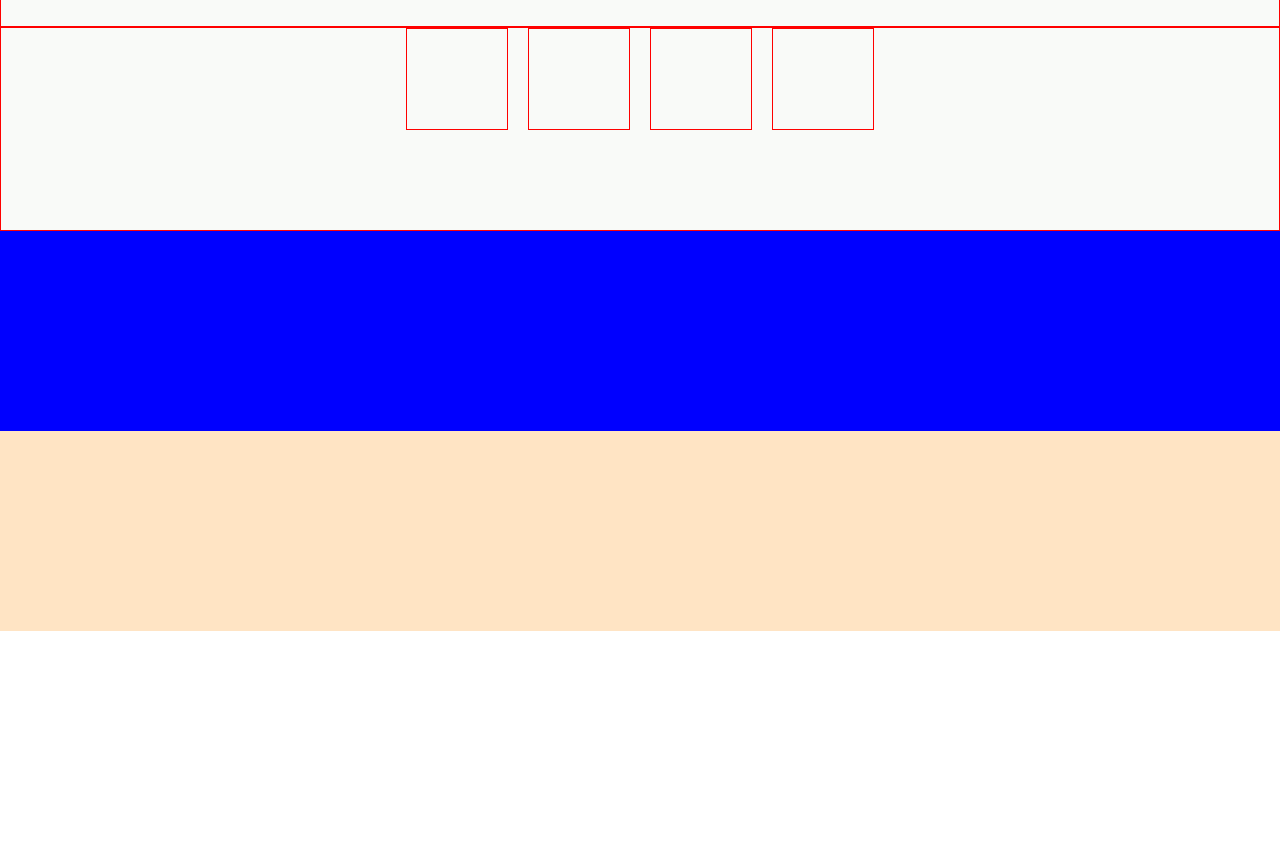
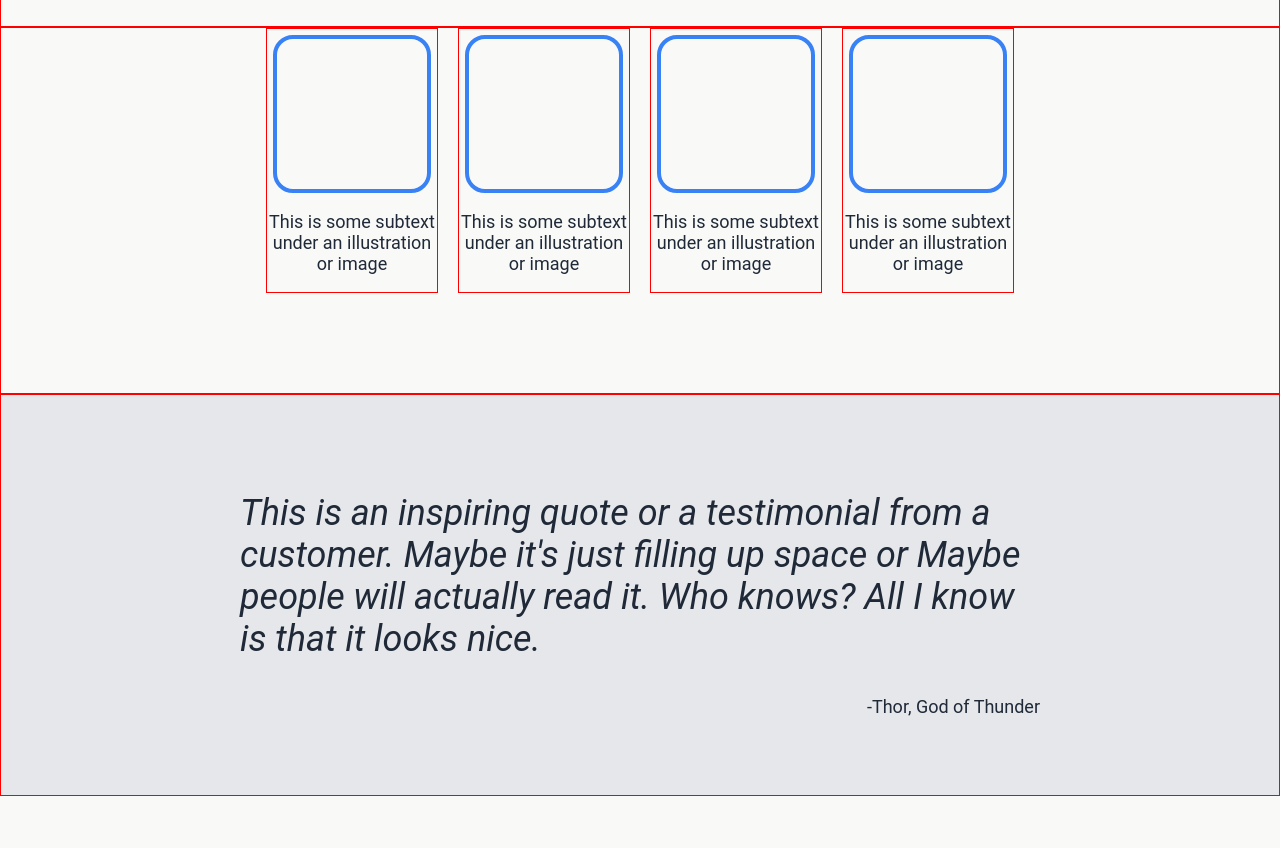
Before and after one commit to Odinsondev/project2-landingpage, a plain HTML site: page index.html in a window 1280 px wide. Shown: the part 524-1372 px from the top of the page. Before the commit the page ends 1155 px from the top, so only its background shows below. Drawn offline with Linux system fonts and the light colour scheme.

Commit message:
Add remaining sections and footer

```diff
--- a/index.html
+++ b/index.html
@@ -45,18 +45,39 @@
         <p class="text4">Some random information.</p>
       </div>
       <div class="content2-bottom">
-        <div class="img"></div>
-        <div class="img"></div>
-        <div class="img"></div>
-        <div class="img"></div>
+        <div class="img">
+          <div class="img2"></div>
+          <p class="text5">This is some subtext under an illustration or image</p>
+        </div>
+        <div class="img">
+          <div class="img2"></div>
+          <p class="text5">This is some subtext under an illustration or image</p>
+        </div>
+        <div class="img">
+          <div class="img2"></div>
+          <p class="text5">This is some subtext under an illustration or image</p>
+        </div>
+        <div class="img">
+          <div class="img2"></div>
+          <p class="text5">This is some subtext under an illustration or image</p>
+        </div>
       </div>
     </div>
-    <div class="content3"></div>
+    <div class="content3">
+      <div class="content3-text">
+        <p class="text6">This is an inspiring quote or a testimonial
+          from a customer. Maybe it's just filling up space or Maybe
+          people will actually read it. Who knows? All I know is that
+          it looks nice.
+        </p>
+        <p class="text7">-Thor, God of Thunder</p>
+      </div>
+    </div>
     <div class="content4"></div>
 
 
     <footer>
-
+        <p>Copyright X The Odin Project 2021</p>
     </footer>
   </body>
 
--- a/style.css
+++ b/style.css
@@ -124,18 +124,61 @@ button {
 }
 
 .img {
-    height: 100px;
-    width: 100px;
+    height: fit-content;
+    width: 170px;
 
     border: 1px solid red;
 }
 
+.img2 {
+    height: 150px;
+    width: 150px;
+    margin: 6px;
+    border: 4px solid #3882F6;
+    border-radius: 20px;
+}
+
+.text5 {
+    color: #1F2937;
+    font-size: 18px;
+    text-align: center;
+}
+
 .content3 {
-    height: 200px;
-    background-color: blue;
+    height: 400px;
+    background-color: #E5E7EB;
+    display: flex;
+    justify-content: center;
+    align-items: center;
+
+    border: 1px solid red;
+}
+
+.content3-text {
+    width: 800px;
+}
+
+.text6 {
+    font-style: italic;
+    font-size: 36px;
+    color: #1F2937;
+}
+
+.text7 {
+    font-size: 18px;
+    text-align: end;
+    color: #1F2937;
 }
 
 .content4 {
     height: 200px;
-    background-color: bisque;
+    background-color: #F9FAF8;
 }
+
+footer {
+    background-color: #1F2937;
+    height: 100px;
+    display: flex;
+    justify-content: center;
+    align-items: center;
+}
```
